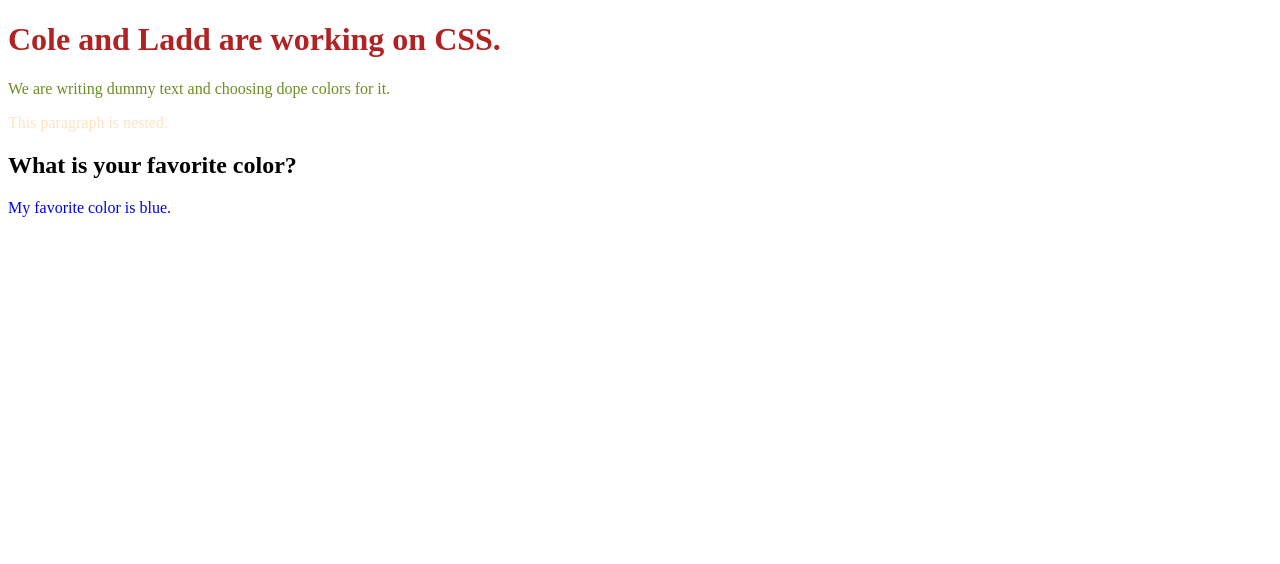
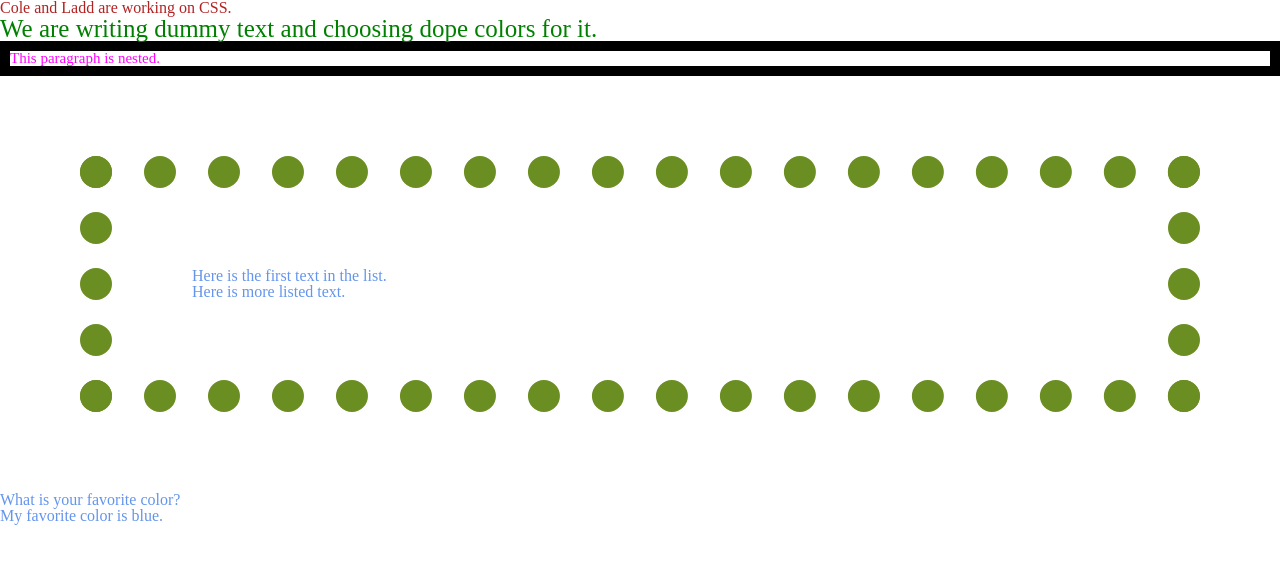
Before and after one commit to colecrum26/CSSPractice, a plain HTML site: page index.html in a window 1280 px wide. Drawn offline with Linux system fonts and the light colour scheme.

Commit message:
more messing around

```diff
--- a/index.css
+++ b/index.css
@@ -1,12 +1,29 @@
+body {
+    color: cornflowerblue;
+}
+
+
 h1 {
     color: firebrick;
 }
+.whatever{
+    color: green;
+    font-size: 25px;
+}
+#nestPara{
+    color: magenta;
+    font-size: 15px;
+    padding: auto;
+    border: 10px solid black;
+    margin: auto;
+}
 
-div p {color: bisque;}
+.list{
+    padding: 5em;
+    border: 2em dotted olivedrab;
+    margin: 5em;
+}
 
-div > p {
-    color: olivedrab;
+li::marker{
+    color: cornflowerblue;
 }
-p {
-    color: blue;
-}
--- a/index.html
+++ b/index.html
@@ -4,15 +4,26 @@
     <meta charset="UTF-8">
     <meta http-equiv="X-UA-Compatible" content="IE=edge">
     <meta name="viewport" content="width=device-width, initial-scale=1.0">
+    <link rel="stylesheet" href="./reset.css">
     <link rel="stylesheet" href="./index.css">
     <title>Document</title>
 </head>
 <body>
     <h1>Cole and Ladd are working on CSS.</h1>
-    <div>
+    <div class="whatever">
         <p>We are writing dummy text and choosing dope colors for it.</p>
-       <span><p>This paragraph is nested.</p></span>
+       <span>
+        <p id="nestPara">This paragraph is nested.</p>
+    </span>
     </div>
+    <ul class="list">
+        <li class="item">
+            Here is the first text in the list.
+        </li>
+        <li class="item">
+            Here is more listed text.
+        </li>
+    </ul>
     <h2>What is your favorite color?</h2>
         <p>My favorite color is blue.</p>
 </body>
--- /dev/null
+++ b/reset.css
@@ -0,0 +1,43 @@
+html, body, div, span, applet, object, iframe,
+h1, h2, h3, h4, h5, h6, p, blockquote, pre,
+a, abbr, acronym, address, big, cite, code,
+del, dfn, em, img, ins, kbd, q, s, samp,
+small, strike, strong, sub, sup, tt, var,
+b, u, i, center,
+dl, dt, dd, ol, ul, li,
+fieldset, form, label, legend,
+table, caption, tbody, tfoot, thead, tr, th, td,
+article, aside, canvas, details, embed,
+figure, figcaption, footer, header, hgroup,
+menu, nav, output, ruby, section, summary,
+time, mark, audio, video {
+    margin: 0;
+    padding: 0;
+    border: 0;
+    font-size: 100%;
+    font: inherit;
+    vertical-align: baseline;
+}
+/* HTML5 display-role reset for older browsers */
+article, aside, details, figcaption, figure,
+footer, header, hgroup, menu, nav, section {
+    display: block;
+}
+body {
+    line-height: 1;
+}
+ol, ul {
+    list-style: none;
+}
+blockquote, q {
+    quotes: none;
+}
+blockquote:before, blockquote:after,
+q:before, q:after {
+    content: '';
+    content: none;
+}
+table {
+    border-collapse: collapse;
+    border-spacing: 0;
+}
```
